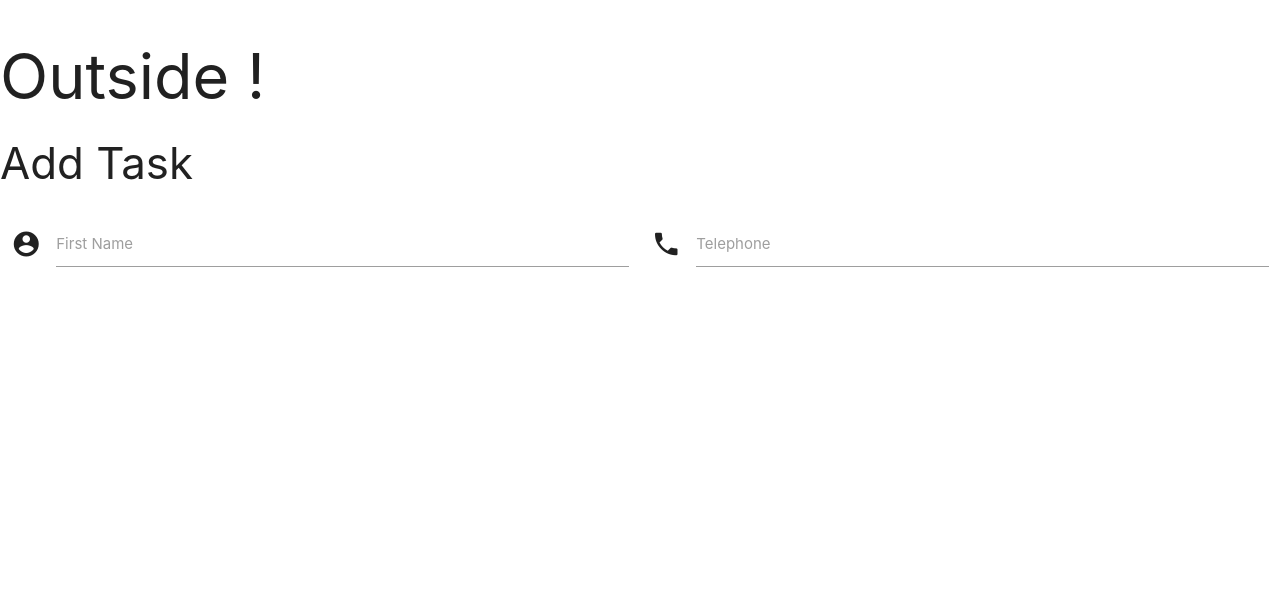
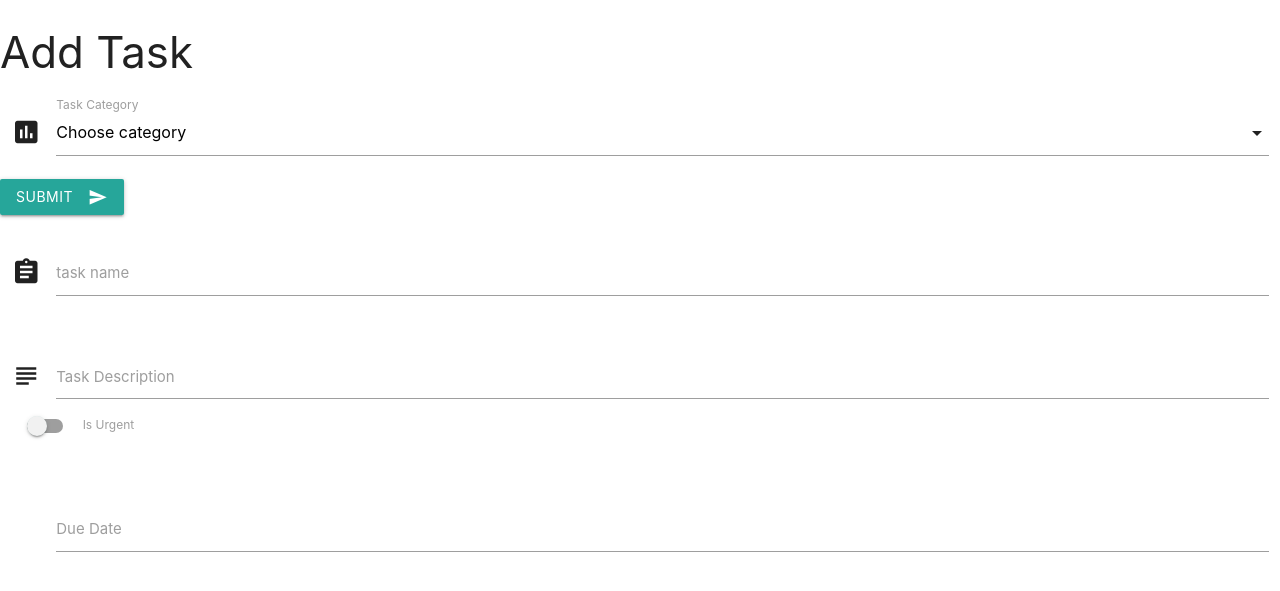
Before and after one commit to plyn85/new_task_app, a Flask app: page /add_task in a window 1280 px wide. Shown: the top 591 px of the page. Run offline with Flask 2, Linux system fonts and the light colour scheme; data that the repository does not hold is empty; some libraries are stand-ins or nearby versions.

Commit message:
linking catrgories from mongodb with addtask.html page

```diff
--- a/app.py
+++ b/app.py
@@ -24,7 +24,7 @@ def get_tasks():
 
 @app.route('/add_task')
 def add_task():
-    return render_template('addtask.html')
+    return render_template('addtask.html', categories=mongo.db.categories.find())
 
 
 
--- a/templates/addtask.html
+++ b/templates/addtask.html
@@ -3,18 +3,55 @@
 <h3>Add Task</h3>
 <div class="row">
   <form class="col s12">
+   <div class="row">
+    <div class="input-field col s12">
+      <i class="material-icons prefix">poll</i>
+      <select id="category" name="category_name">
+        <option value="" disabled selected>Choose category</option>
+        {%for cat in categories%}
+        <!-- its the value behind the scences is the data that will be submitted to the form not what the user will see -->
+        <option value="{{cat.category_name}}">{{cat.category_name}}</option>
+        {%endfor%}
+      </select>
+<label>Task Category</label>
+    </div>
+    <button class="btn waves-effect waves-light" type="submit" name="action">Submit
+      <i class="material-icons right">send</i>
+    </button>
+  </div>
+
+     <div class="row">
+      <div class="input-field col s12">
+        <i class="material-icons prefix">assignment</i>
+        <input id="task_name" name ="task_name" type="text" class="validate" />
+        <label for="icon_prefix">task name</label>
+
+      </div>
+    </div>
+
     <div class="row">
-      <div class="input-field col s6">
-        <i class="material-icons prefix">account_circle</i>
-        <input id="icon_prefix" type="text" class="validate" />
-        <label for="icon_prefix">First Name</label>
-      </div>
-      <div class="input-field col s6">
-        <i class="material-icons prefix">phone</i>
-        <input id="icon_telephone" type="tel" class="validate" />
-        <label for="icon_telephone">Telephone</label>
+      <div class="input-field col s12">
+        <i class="material-icons prefix">subject</i>
+        <textarea id="task_description" name="task_description"   class="materialize-textarea" ></textarea>
+        <!-- Switch -->
+  <div class="switch">
+    <label>
+      <input type="checkbox" name="is_urgent" id ="is_urgent">
+      <span class="lever"></span>
+     Is Urgent
+    </label>
+  </div>
+        <label for="icon_telephone">Task Description</label>
       </div>
     </div>
   </form>
 </div>
+<div class="row" id="matfix">
+  <div class="input-field col s12">
+    <i class="material-icons prefix"></i>
+    <input id="due_date" name ="due_date" type="text" class="datepicker" />
+    <label for="icon_prefix">Due Date</label>
+  </div>
+</div>
+</div>
 {% endblock %}
--- a/templates/base.html
+++ b/templates/base.html
@@ -12,13 +12,21 @@
   </head>
 
   <body>
-    <h1>Outside !</h1>
     {% block content %} {%endblock%}
     <script src="https://cdnjs.cloudflare.com/ajax/libs/materialize/1.0.0/js/materialize.min.js"></script>
     <script>
       document.addEventListener("DOMContentLoaded", function() {
         var elems = document.querySelectorAll(".collapsible");
         var instances = M.Collapsible.init(elems);
+        var elems = document.querySelectorAll(".datepicker");
+        var instances = M.Datepicker.init(elems);
+        document
+          .getElementById("matfix")
+          .addEventListener("click", function(e) {
+            e.stopPropagation();
+          });
+        var elems = document.querySelectorAll("select");
+        var instances = M.FormSelect.init(elems);
       });
     </script>
   </body>
```
